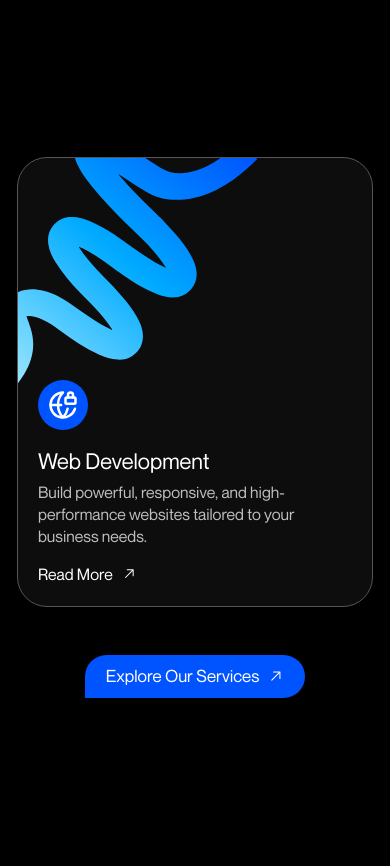
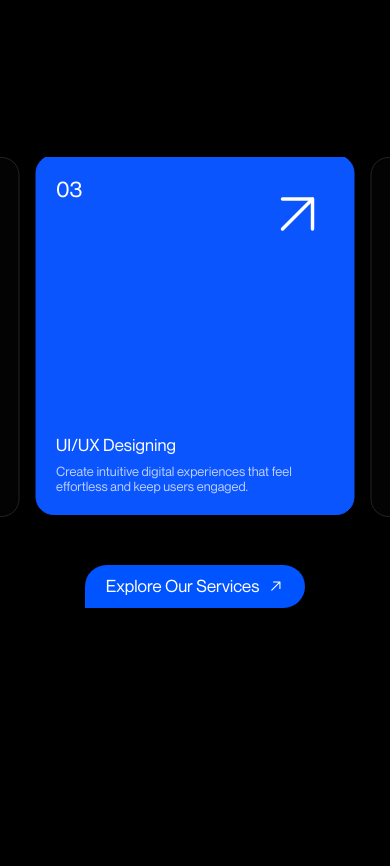
Before and after one commit to nikhilkumar202002/Domain-Dude-NExt-Js, a Next.js app: page / in a window 390 px wide. Shown: the part 2600-3466 px from the top of the page. Built offline with nearby package versions, Linux system fonts and the light colour scheme; a web font is replaced by a local one.

Commit message:
Updated the initial desktop view to show

```diff
--- a/src/app/components/page components/home/Home.css
+++ b/src/app/components/page components/home/Home.css
@@ -68,10 +68,10 @@
 }
 
 .banner-content h1 {
-  font-size: 70px;
+  font-size: clamp(52px, 4.375vw, 70px);
   font-weight: 500;
   color: white;
-  line-height: 80px;
+  line-height: 1.12;
   width: 62%;
 }
 
@@ -163,6 +163,34 @@
 .banner-content-highlight .word-span {
   color: inherit;
 
+}
+
+/* Keep the full hero visible on common 14-inch laptop viewports. */
+@media (min-width: 1201px) and (max-width: 1600px),
+  (min-width: 1201px) and (max-height: 900px) {
+  .banner-container {
+    padding: 0 clamp(56px, 5vw, 80px) clamp(48px, 7vh, 64px);
+  }
+
+  .banner-content h1 {
+    width: min(68%, 980px);
+    font-size: clamp(52px, 3.75vw, 60px);
+    line-height: 1.08;
+  }
+
+  .banner-content > p {
+    width: min(42%, 560px);
+    font-size: 16px;
+    line-height: 1.45;
+  }
+
+  .banner-counter {
+    padding-top: 22px;
+  }
+
+  .banner-btn {
+    margin-top: 28px;
+  }
 }
 
 @keyframes glowGradient {
@@ -682,131 +710,89 @@
 
 .service-section-card {
   position: relative;
-  width: 400px;
-  background: rgba(255, 255, 255, 0.05);
-  /* white with 5% opacity */
-  backdrop-filter: blur(150px);
-  /* background blur */
-  -webkit-backdrop-filter: blur(350px);
-  /* Safari support */
-  border-radius: 30px;
-  border: 1px solid #565656;
-  height: 550px;
+  width: 100%;
+  height: 390px;
   display: flex;
   flex-direction: column;
-  justify-content: end;
-  padding: 0px 20px 20px;
+  justify-content: space-between;
+  padding: 22px 20px 20px;
+  color: #fff;
+  background: #030303;
+  border: 1px solid #242424;
+  border-radius: 18px;
   overflow: hidden;
-  margin: 0 auto;
-  /* optional (looks better) */
+  text-decoration: none;
+  transition: background-color 0.35s ease, border-color 0.35s ease,
+    transform 0.35s ease;
 }
 
-.service-section-card-abtract {
-  position: absolute;
-  top: -45px;
-  left: -60px;
+.service-card-top {
+  display: flex;
+  align-items: flex-start;
+  justify-content: space-between;
 }
 
-.service-section-card-icon {
-  width: 50px;
-  height: 50px;
-  background-color: var(--primary);
-  border-radius: 50px;
-  display: flex;
-  align-items: center;
-  justify-content: center;
-  font-size: 30px;
-  color: white;
+.service-card-number {
+  font-family: var(--font-neue);
+  font-size: 22px;
+  font-weight: 400;
+  line-height: 1;
 }
 
-.service-glow {
-  position: absolute;
-  top: 0;
-  left: 0;
-  width: 380px;
-  height: 380px;
-  background: radial-gradient(circle, rgba(255, 255, 255, 0.15), transparent 70%);
-  pointer-events: none;
-  transform: translate(-50%, -50%);
-  opacity: 0;
-  transition: opacity 0.25s ease-out;
-}
-
-.service-section-card:hover .service-glow {
-  opacity: 1;
+.service-card-arrow {
+  width: 72px;
+  height: 72px;
+  stroke-width: 1.15;
+  transition: transform 0.35s ease;
 }
 
 .service-section-card-body {
-  padding-top: 15px;
-  color: white;
+  position: relative;
+  z-index: 1;
   font-family: var(--font-neue);
-  z-index: 3;
 
   h3 {
-    font-size: 22px;
+    margin: 0;
+    font-size: 17px;
     font-weight: 400;
+    line-height: 1.2;
   }
 
   p {
-    font-size: 16px;
+    width: 100%;
+    max-width: 250px;
+    margin: 8px 0 0;
+    padding: 0;
+    color: #8d8d8d;
+    font-size: 13px;
     font-weight: 400;
-    color: var(--text);
-    padding-top: 3px;
-    line-height: 22px;
-  }
-
-  a {
-    font-size: 16px;
-    font-weight: 400;
-    color: white;
-    padding-top: 15px;
+    line-height: 1.18;
+    transition: color 0.35s ease;
   }
 }
 
-.service-section-card-abtract-two {
-  position: absolute;
-  top: -50px;
-  /* Adjust vertical alignment if needed */
-  left: auto;
-  /* Override the left: -60px from the base class */
-  right: -55px;
-  /* Position it on the right side (negative to hang off edge) */
-  transform: scaleX(-1);
-  /* Mirror the SVG */
+.service-swiper .swiper-slide-active .service-section-card,
+.service-section-card:hover,
+.service-section-card:focus-visible {
+  background: #0b55ff;
+  border-color: #0b55ff;
+  transform: translateY(-2px);
 }
 
-/* The Glow Layer */
-.service-section-card::before {
-  content: "";
-  position: absolute;
-  top: 0;
-  left: 0;
-  width: 100%;
-  height: 100%;
-  border-radius: inherit;
-  /* Inherit the 30px radius */
-
-  /* The Magic: Radial gradient centered at mouse coordinates */
-  background: radial-gradient(800px circle at var(--mouse-x) var(--mouse-y),
-      rgba(255, 255, 255, 0.1),
-      /* Inner color (glow) */
-      transparent 40%
-      /* Outer color (fade out) */
-    );
-
-  opacity: 0;
-  /* Hidden by default */
-  transition: opacity 0.5s ease;
-  /* Smooth fade in/out */
-  z-index: 2;
-  /* Places it above background but check content visibility */
-  pointer-events: none;
-  /* CRITICAL: Allows you to click links/buttons underneath */
+.service-swiper .swiper-slide-active .service-section-card-body p,
+.service-section-card:hover .service-section-card-body p,
+.service-section-card:focus-visible .service-section-card-body p {
+  color: rgba(255, 255, 255, 0.72);
 }
 
-/* Show the glow on hover */
-.service-section-card:hover::before {
-  opacity: 1;
+.service-section-card:hover .service-card-arrow,
+.service-section-card:focus-visible .service-card-arrow {
+  transform: translate(4px, -4px);
+}
+
+.service-section-card:focus-visible {
+  outline: 2px solid #fff;
+  outline-offset: 3px;
 }
 
 .service-section-card-wrapper {
@@ -815,80 +801,22 @@
   position: relative;
 }
 
-/* --- Custom Navigation Buttons --- */
-.custom-swiper-btn {
-  position: absolute;
-  top: 50%;
-  transform: translateY(-50%);
-  z-index: 10;
-  width: 50px;
-  height: 50px;
-  border-radius: 50%;
-  background-color: white;
-  /* White Background */
-  color: black;
-  /* Black Icon */
-  border: none;
-  display: flex;
-  align-items: center;
-  justify-content: center;
-  font-size: 24px;
-  cursor: pointer;
-  box-shadow: 0 4px 15px rgba(0, 0, 0, 0.3);
-  transition: all 0.3s ease;
-
-  /* Hide by default */
-  opacity: 0;
-  visibility: hidden;
+.service-swiper {
+  width: 100%;
+  padding: 4px 0;
+  overflow: visible;
 }
 
-/* Hover Effect: Show buttons when hovering the wrapper */
-.service-section-card-wrapper:hover .custom-swiper-btn {
-  opacity: 1;
-  visibility: visible;
-}
-
-/* Positioning */
-.prev-btn {
-  left: -25px;
-  /* Half overlapping */
-}
-
-.next-btn {
-  right: -25px;
-  /* Half overlapping */
-}
-
-/* When at the beginning (isBeginning = true),
-   the Left Arrow (.prev-btn.disabled) gets low opacity
-*/
-.prev-btn.disabled {
-  opacity: 0.3 !important;
-  /* Override the hover opacity */
-  cursor: default;
-  pointer-events: none;
-}
-
-/* Optional: Same logic for Right Arrow at the end */
-.next-btn.disabled {
-  opacity: 0.3 !important;
-  cursor: default;
-  pointer-events: none;
-}
-
-/* Swiper Padding adjustment so arrows don't overlap content too much */
-.service-swiper {
-  padding: 20px 0;
+.service-swiper .swiper-slide {
+  /* 3 full cards + half a card on both viewport edges. */
+  width: calc((100vw - 64px) / 4);
+  height: auto;
 }
 
 /* Responsive: On mobile, maybe keep arrows inside or hidden */
 @media (max-width: 768px) {
-  .prev-btn {
-    left: 10px;
-  }
-
-  .next-btn {
-    right: 10px;
+  .service-swiper .swiper-slide {
+    width: min(82vw, 340px);
   }
 
   .service-section-header,
@@ -918,6 +846,14 @@
   flex-direction: column;
   align-items: center;
   justify-content: center;
+}
+
+.service-container {
+  width: 100%;
+}
+
+.service-section-header {
+  padding-inline: 17px;
 }
 
 /* .service-section-bg-image{
@@ -1309,24 +1245,7 @@
   }
 
   .service-section-card {
-    width: 100% !important;
-    height: 450px;
-  }
-
-  .service-section-card-abtract {
-    top: -32px;
-    left: -44px;
-  }
-
-  .service-section-card-abtract-two {
-    top: -32px;
-    left: auto;
-    right: -44px;
-  }
-
-  .service-section-card-abtract,
-  .service-section-card-abtract-two img {
-    width: 300px;
+    height: 360px;
   }
 
   .service-section {
--- a/src/app/components/page components/home/Servicesection.tsx
+++ b/src/app/components/page components/home/Servicesection.tsx
@@ -1,23 +1,14 @@
 "use client";
 
-import { useState, useRef } from "react";
-import {
-  LuGlobeLock,
-  LuMonitorSmartphone,
-  LuChevronLeft,
-  LuChevronRight,
-} from "react-icons/lu";
-import { GoArrowUpRight } from "react-icons/go";
-import { FiFigma, FiDatabase } from "react-icons/fi";
-import { MdOutlineVideoSettings, MdOutlineCampaign } from "react-icons/md";
-import Image from "next/image";
-import Abtractcardone from "../../../../assets/Images/Abstract-card-one.svg";
+import { useRef } from "react";
+import { LuArrowUpRight } from "react-icons/lu";
+import Link from "next/link";
 import MainButton from "../../common/MainButton";
 import gsap from "gsap";
 import { ScrollTrigger } from "gsap/ScrollTrigger";
 import { useGSAP } from "@gsap/react";
 import { Swiper, SwiperSlide } from "swiper/react";
-import { Autoplay, Navigation } from "swiper/modules";
+import { FreeMode, Mousewheel } from "swiper/modules";
 import { motion } from "framer-motion";
 import "swiper/css";
 import "swiper/css/navigation";
@@ -25,12 +16,8 @@ import "swiper/css/navigation";
 gsap.registerPlugin(ScrollTrigger);
 
 const Servicesection = () => {
-  const [swiperRef, setSwiperRef] = useState<any>(null);
   const sectionRef = useRef(null);
   const headerRef = useRef<HTMLDivElement>(null);
-
-  const [disablePrev, setDisablePrev] = useState(true);
-  const [disableNext, setDisableNext] = useState(false);
 
   // Helper: Split text into spans for animation
   const splitWords = (text: string) => {
@@ -91,17 +78,17 @@ const Servicesection = () => {
   }, { scope: sectionRef });
 
   const services = [
-    { id: 1, title: "Web Development", desc: "Build powerful, responsive, and high-performance websites tailored to your business needs.", icon: <LuGlobeLock /> },
-    { id: 2, title: "Digital Marketing", desc: "Boost your online presence with targeted marketing strategies that drive real engagement.", icon: <MdOutlineVideoSettings /> },
-    { id: 3, title: "UI/UX Designing", desc: "Deliver engaging experiences with intuitive interfaces designed for maximum user satisfaction.", icon: <FiFigma /> },
-    { id: 4, title: "App Development", desc: "Create scalable and feature-rich mobile applications for both Android and iOS platforms.", icon: <LuMonitorSmartphone /> },
-    { id: 5, title: "SEO Optimization", desc: "Rank higher on search engines with advanced SEO techniques tailored to your industry.", icon: <FiDatabase /> },
-    { id: 6, title: "Brand Strategy", desc: "Define your unique brand identity with strategic planning and creative positioning.", icon: <MdOutlineCampaign /> },
+    { id: 1, title: "Web Development", desc: "Build powerful, responsive websites that convert visitors into customers.", href: "/our-services/web-development" },
+    { id: 2, title: "Digital Marketing", desc: "Grow your online presence with campaigns built to drive meaningful results.", href: "/our-services/digital-marketing" },
+    { id: 3, title: "UI/UX Designing", desc: "Create intuitive digital experiences that feel effortless and keep users engaged.", href: "/our-services/ui-ux-design" },
+    { id: 4, title: "App Development", desc: "Build scalable, feature-rich mobile products for Android and iOS platforms.", href: "/our-services/web-development" },
+    { id: 5, title: "SEO Optimization", desc: "Improve search visibility with focused strategies tailored to your industry.", href: "/our-services/digital-marketing" },
+    { id: 6, title: "Brand Strategy", desc: "Shape a distinctive brand through clear strategy and creative positioning.", href: "/our-services/branding-visual" },
   ];
 
   return (
     <section className="service-section text-white relative z-10" ref={sectionRef}>
-      <div className="service-container container relative z-20">
+      <div className="service-container relative z-20">
 
         <div ref={headerRef} className="service-section-header mb-12">
           <h3>What we do?</h3>
@@ -120,70 +107,42 @@ const Servicesection = () => {
             viewport={{ once: true, margin: "-10% 0px 0px 0px" }}
             transition={{ duration: 0.8, ease: "easeOut" }}
         >
-          <button
-            onClick={() => swiperRef?.slidePrev()}
-            disabled={disablePrev}
-            className={`custom-swiper-btn prev-btn absolute left-0 z-10 top-1/2 ${disablePrev ? "opacity-30 cursor-not-allowed" : "opacity-100 hover:bg-white/20"}`}
-          >
-            <LuChevronLeft />
-          </button>
-
-          <button
-            onClick={() => swiperRef?.slideNext()}
-            disabled={disableNext}
-            className={`custom-swiper-btn next-btn absolute right-0 z-10 top-1/2 ${disableNext ? "opacity-30 cursor-not-allowed" : "opacity-100 hover:bg-white/20"}`}
-          >
-            <LuChevronRight />
-          </button>
-
           <Swiper
-            modules={[Navigation, Autoplay]}
-            onSwiper={(swiper) => {
-              setSwiperRef(swiper);
-              const updateStates = () => {
-                setDisablePrev(swiper.isBeginning);
-                setDisableNext(swiper.isEnd);
-              };
-              updateStates();
-              swiper.on("slideChange", updateStates);
+            modules={[FreeMode, Mousewheel]}
+            spaceBetween={16}
+            slidesPerView="auto"
+            centeredSlides
+            initialSlide={2}
+            speed={600}
+            grabCursor
+            freeMode={{
+              enabled: true,
+              momentum: true,
+              momentumRatio: 0.6,
+              momentumVelocityRatio: 0.7,
+              sticky: true,
             }}
-            spaceBetween={20}
-            slidesPerView={1}
-            loop={false}
-            breakpoints={{
-              640: { slidesPerView: 1 },
-              768: { slidesPerView: 2 },
-              1200: { slidesPerView: 3 },
+            mousewheel={{
+              forceToAxis: true,
+              releaseOnEdges: true,
+              sensitivity: 0.7,
             }}
             className="service-swiper"
           >
-            {services.map((service, index) => (
+            {services.map((service) => (
               <SwiperSlide key={service.id}>
-                <div
-                  className="service-section-card p-6 border border-zinc-800 bg-zinc-900/50 rounded-xl hover:border-white transition-all duration-300 h-full"
-                  onMouseMove={(e) => {
-                    const glow = e.currentTarget.querySelector(".service-glow") as HTMLElement;
-                    if(glow){
-                        const rect = e.currentTarget.getBoundingClientRect();
-                        glow.style.left = `${e.clientX - rect.left}px`;
-                        glow.style.top = `${e.clientY - rect.top}px`;
-                    }
-                  }}
-                >
-                  <div className="service-glow"></div>
-                  <div className={`${index % 2 === 0 ? "service-section-card-abtract" : "service-section-card-abtract-two"}`}>
-                    <Image src={Abtractcardone} alt="Abstract" width={380} height={0} />
+                <Link href={service.href} className="service-section-card">
+                  <div className="service-card-top">
+                    <span className="service-card-number">
+                      {String(service.id).padStart(2, "0")}
+                    </span>
+                    <LuArrowUpRight className="service-card-arrow" aria-hidden="true" />
                   </div>
-
-                  <div className="service-section-card-content relative z-10">
-                    <div className="service-section-card-icon">{service.icon}</div>
-                    <div className="service-section-card-body">
-                      <h3>{service.title}</h3>
-                      <p>{service.desc}</p>
-                      <a href="#" className="flex items-center gap-2">Read More <span><GoArrowUpRight /></span></a>
-                    </div>
+                  <div className="service-section-card-body">
+                    <h3>{service.title}</h3>
+                    <p>{service.desc}</p>
                   </div>
-                </div>
+                </Link>
               </SwiperSlide>
             ))}
           </Swiper>
```
Also changed, not shown: src/app/layout.tsx (+34 -0 lines), 2 other files (tests, documents, lock files or other folders).
